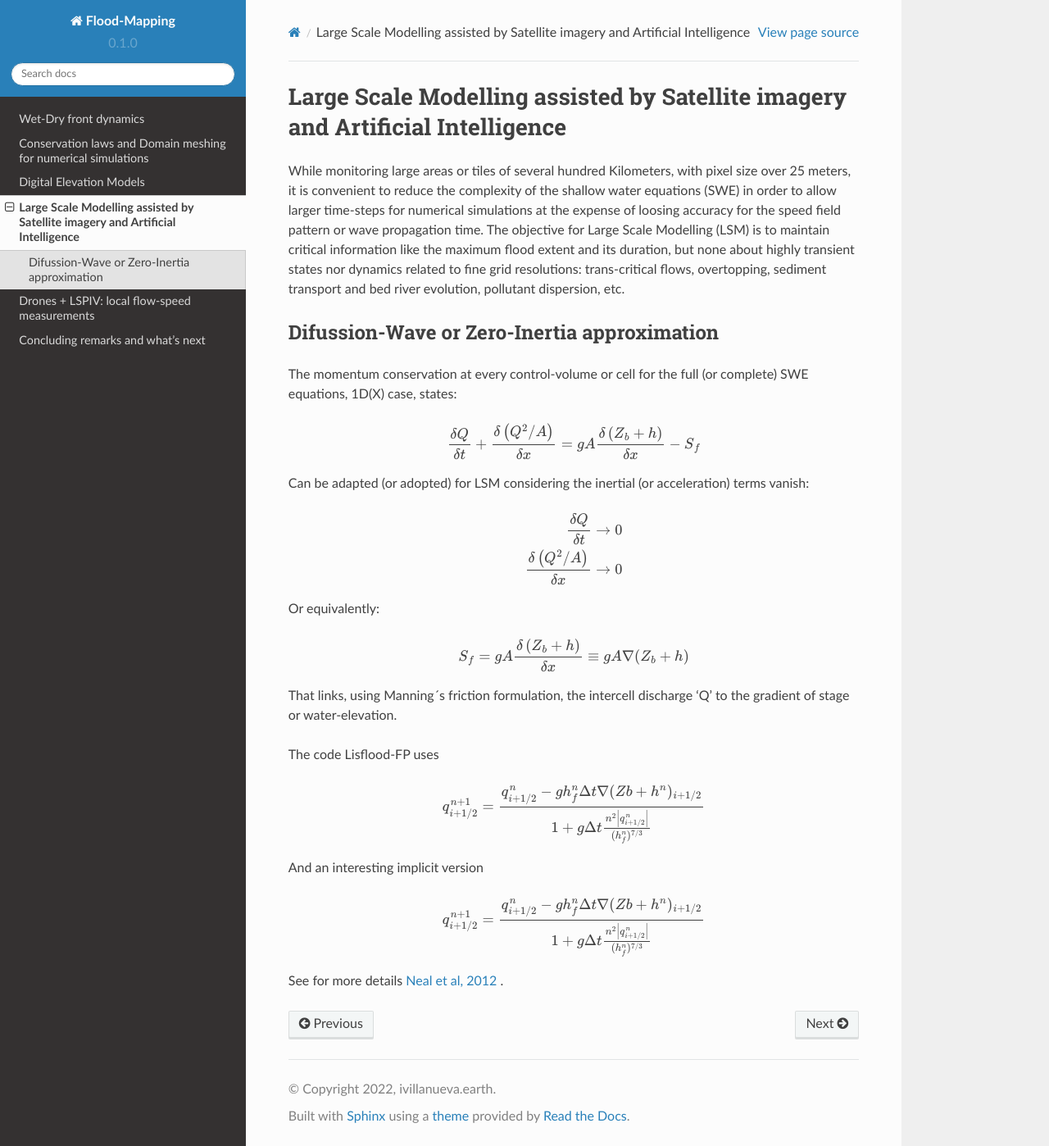
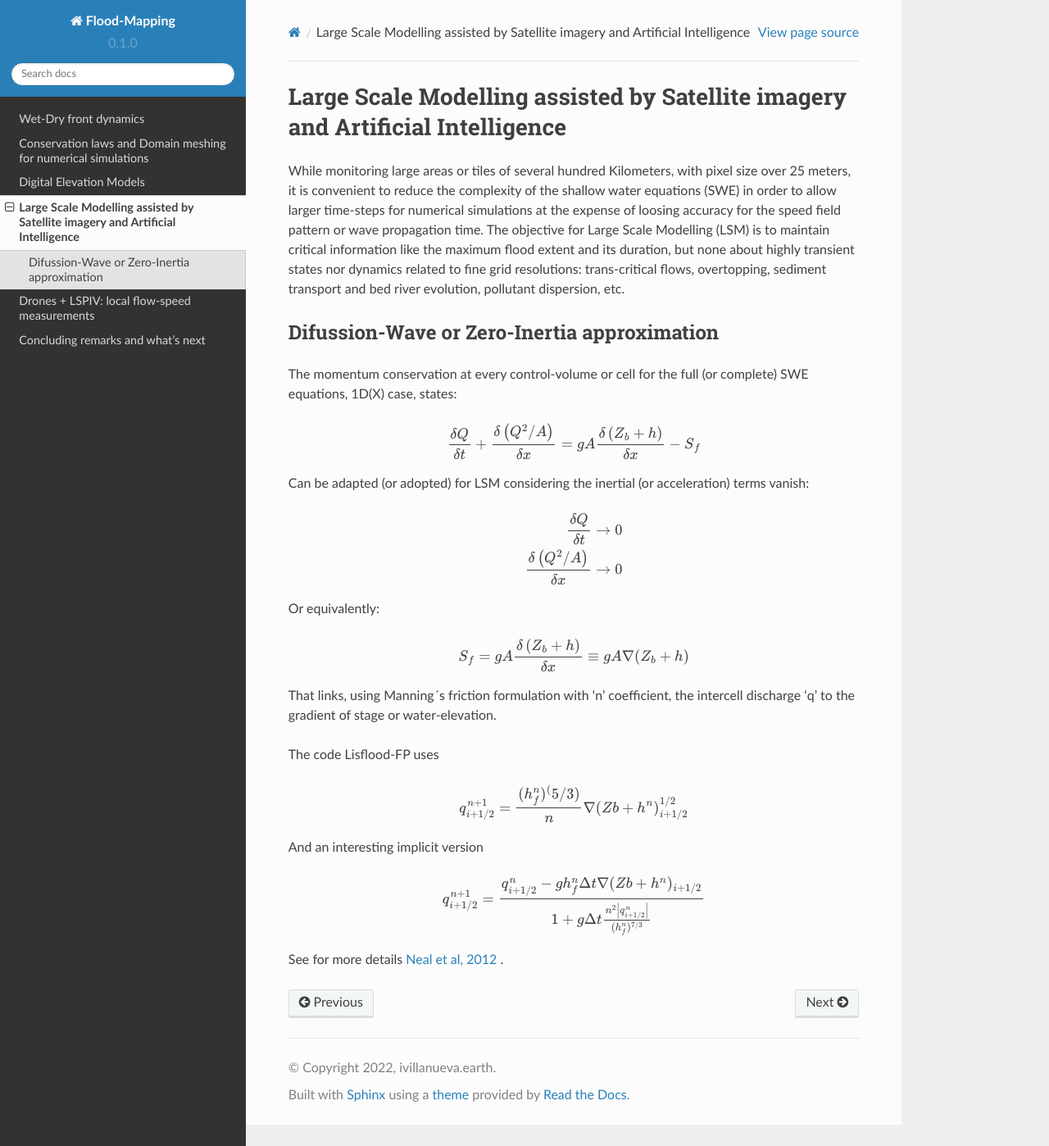
Before and after one commit to ivillamadrid/FloodMapping, a Sphinx documentation site: the page built from docs/source/lsm.rst, in a window 1280 px wide and 1398 px high. Shown: the whole window at 82% size. Built offline with Sphinx 7.4.7 and the Read the Docs theme 2.0.0, drawn with Linux system fonts in a browser that asks for light colours.

Commit message:
Update lsm.rst

```diff
--- a/docs/source/lsm.rst
+++ b/docs/source/lsm.rst
@@ -29,13 +29,13 @@ Or equivalently:
   S_f = gA \frac{\delta \left( Z_b+h \right)} {\delta x} \equiv gA \nabla (Z_b+h)\\
 
 
-That links, using Manning´s friction formulation, the intercell discharge 'Q' to the gradient of stage or water-elevation.
+That links, using Manning´s friction formulation with 'n' coefficient, the intercell discharge 'q' to the gradient of stage or water-elevation.
 
 The code Lisflood-FP uses
 
 .. math::
 
- q^{n+1}_{i+1/2} =  \frac{q^n_{i+1/2} -g h^n_f \Delta t \nabla(Zb+h^n)_{i+1/2}}{1+g \Delta t \frac{n^2  \left|q^n_{i+1/2}\right|}{(h^n_f)^{7/3}}}
+ q^{n+1}_{i+1/2} =  \frac{(h^n_f)^(5/3)}{n} \nabla(Zb+h^n)^{1/2}_{i+1/2}
 
 And an interesting implicit version
 
```
